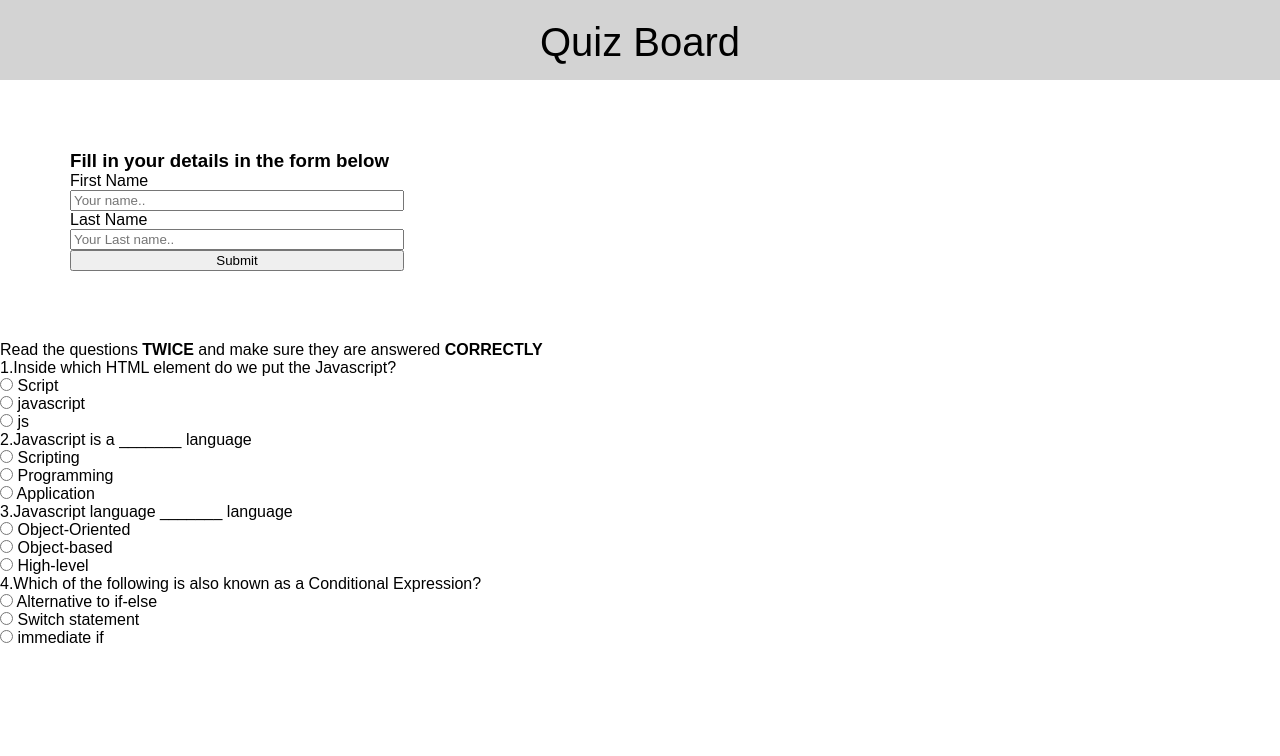
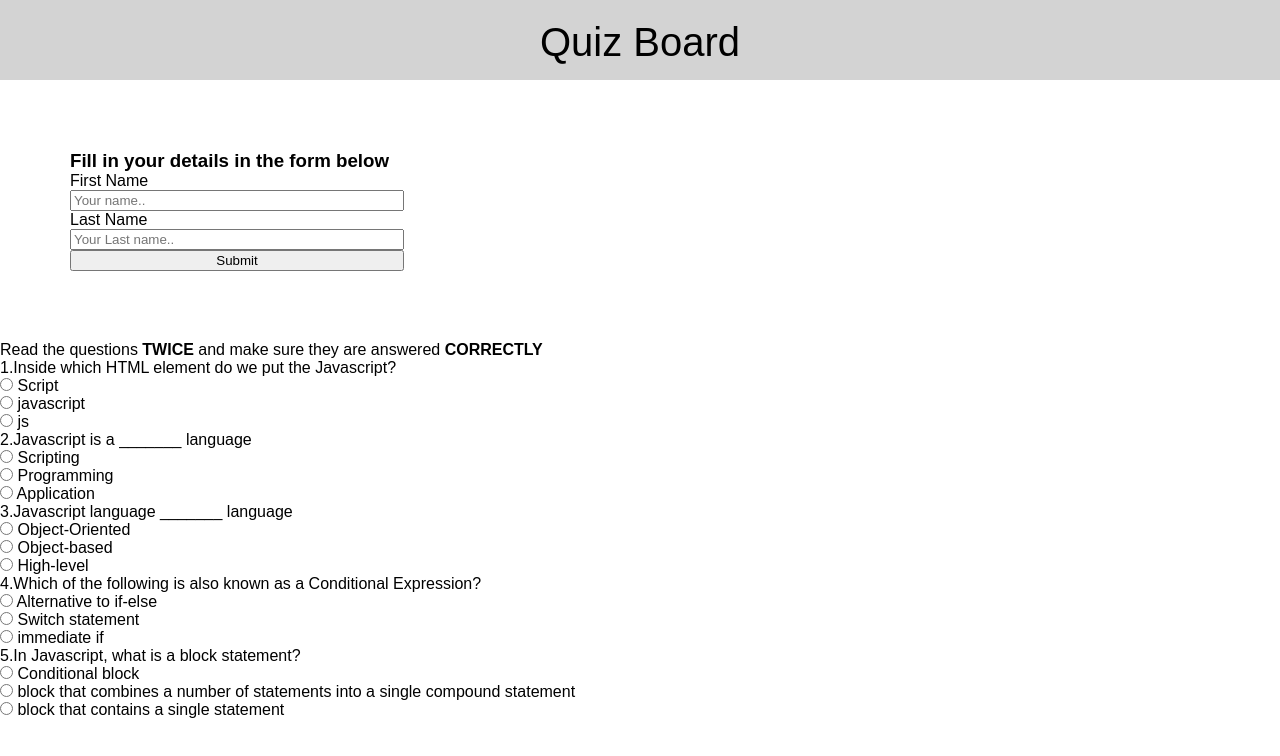
Before and after one commit to Dev-GNM/Quiz-Board-Repo, a plain HTML site: page quiz.html in a window 1280 px wide. Drawn offline with Linux system fonts and the light colour scheme.

Commit message:
adding question five to the quiz board

```diff
--- a/quiz.html
+++ b/quiz.html
@@ -51,10 +51,20 @@
                     <p>4.Which of the following is also known as a Conditional Expression?</p>
                     <input type="radio" name="Q4" value="0">
                     <label> Alternative to if-else</label> <br>
-                    <input type="radio" name="Q4" value="0" required>
+                    <input type="radio" name="Q4" value="0">
                     <label> Switch statement</label> <br>
-                    <input type="radio" name="Q4" value="Application">
+                    <input type="radio" name="Q4" value="Application" required>
                     <label> immediate if</label> <br>
+
+                    <p>5.In Javascript, what is a block statement?</p>
+                    <input type="radio" name="Q3" value="0">
+                    <label> Conditional block</label> <br>
+                    <input type="radio" name="Q3" value="0" required>
+                    <label> block that combines a number of statements into a single compound statement</label> <br>
+                    <input type="radio" name="Q3" value="Application">
+                    <label> block that contains a single statement</label> <br>
+
+
             </form>
         </div>
 
```
